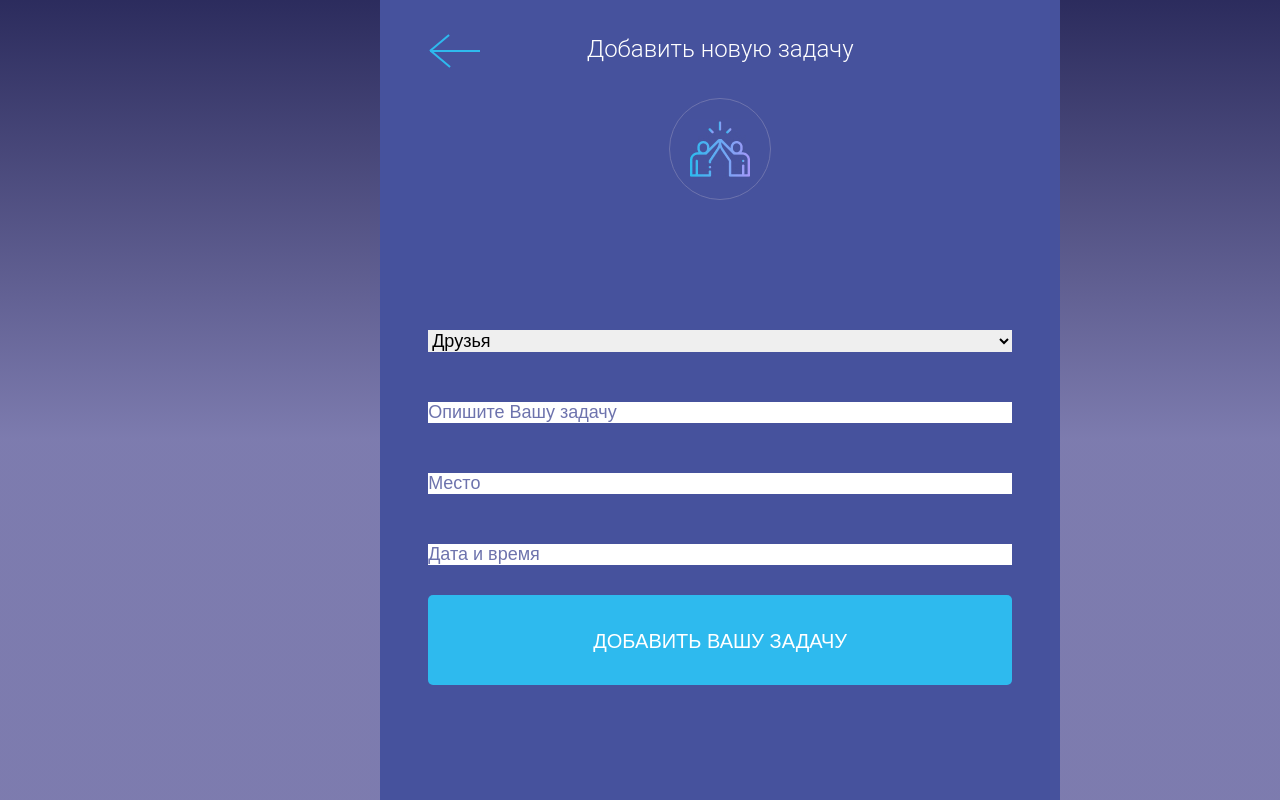
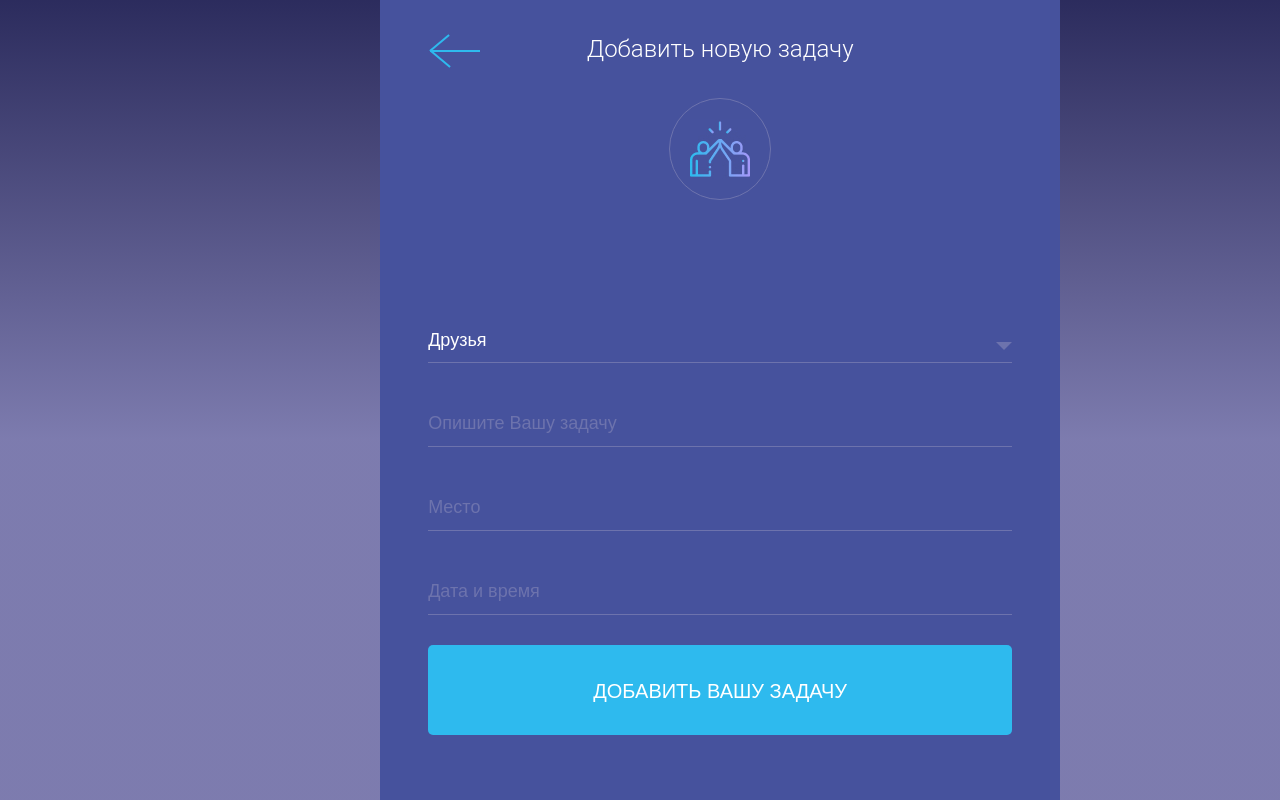
Before and after one commit to Alex-2kZharkov/todo-list, a React (Create React App) app: page /new-task in a window 1280 px wide. Built offline with nearby package versions, Linux system fonts and the light colour scheme.

Commit message:
Improved appereance of select element and added transitions for other input fields as well

```diff
--- a/src/components/Main.css
+++ b/src/components/Main.css
@@ -71,6 +71,7 @@
     bottom: 45px;
     width: 25px;
     height: 25px;
+    border: solid 1px #A598F9;
     border-radius: 20px;
 
 
--- a/src/components/NewTask.css
+++ b/src/components/NewTask.css
@@ -71,14 +71,53 @@
     display: block;
     width: 100%;
     padding: 0;
+    padding-bottom: 12px;
     border: 0;
+    border-bottom: solid 1px #6D73AD;
     margin-bottom: 50px;
     font-size: 18px;
-
+    background-color: transparent;
+    color: #ffffff;
+}
+.new_task_form_item:focus {
+    outline: none;
+}
+.new_task_category_wrapper {
+    position: relative;
+    cursor: pointer;
+    z-index: 1;
+}
+.new_task_category {
+    -webkit-appearance: none;
+   -moz-appearance: none;
+   cursor: pointer;
+}
+.select_arrow {
+    position: absolute;
+    right: 0px;
+    top: 12px;
+    width: 0;
+    height: 0;
+    border-left: 8px solid transparent;
+    border-right: 8px solid transparent;
+    border-bottom: 8px solid #6D73AD;
+    transform: rotate(180deg);
+    pointer-events: none;
 }
 .new_task_form_item::placeholder {
     color: #6D73AD;
 }
+.new_task_category_wrapper:hover .select_arrow{
+   transform: rotate(540deg);
+   border-bottom-color: #F0C453;
+   transition:  0.3s ease-in-out transform,0.3s ease-in-out border-color;
+
+}
+.new_task_form_item:hover{
+    border-color: #F0C453;
+    transition:  ease-in-out border-color;
+}
+
 .new_task_form_item:nth-child(4) {
     margin-bottom: 30px;
 }
--- a/src/components/NewTask.js
+++ b/src/components/NewTask.js
@@ -17,6 +17,7 @@ const NewTask = () => {
           <img src={logo} className='new_task_icon' alt='icon' />
         </div>
         <form className='new_task_form'>
+          <div className='new_task_category_wrapper'>
             <select
               name='categories'
               className='new_task_form_item new_task_category'
@@ -30,6 +31,8 @@ const NewTask = () => {
               <option value='shopping'>Одежда</option>
               <option value='sport'>Спорт</option>
             </select>
+            <div className='select_arrow'></div>
+          </div>
 
           <input
             placeholder='Опишите Вашу задачу'
```
Lines whose indentation alone changed are shown as unchanged.
